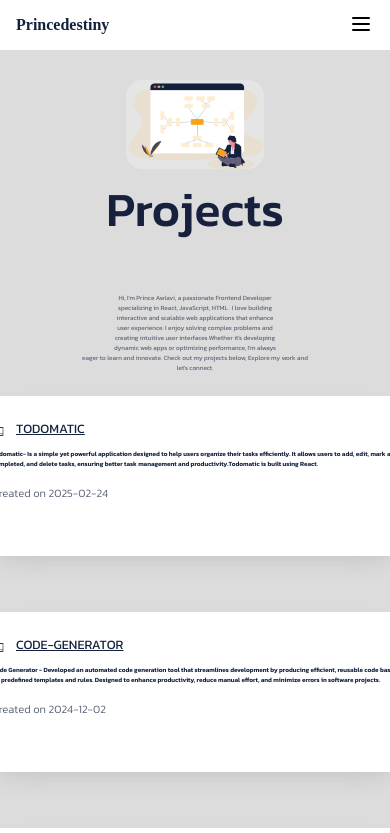
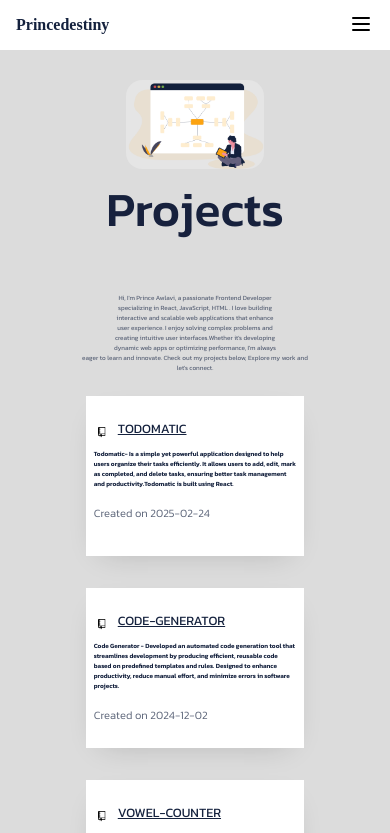
Before and after one commit to Dasonchris/react-portfolio, a React (Vite) app: page /projects in a window 390 px wide. Shown: the top 833 px of the page. Built offline with nearby package versions, Linux system fonts and the light colour scheme; a web font is replaced by a local one.

Commit message:
added some styles

```diff
--- a/src/Pages/Projects/Project.css
+++ b/src/Pages/Projects/Project.css
@@ -193,9 +193,9 @@
 
     .card-section .card{
         height: 10rem;
-        width: 50vh;
+        width: 95%;
         border-radius: 0rem;
-        margin-bottom: 1.5rem;
+        /* margin-bottom: 1.5rem; */
         padding: 0.5rem
 
     }
```
